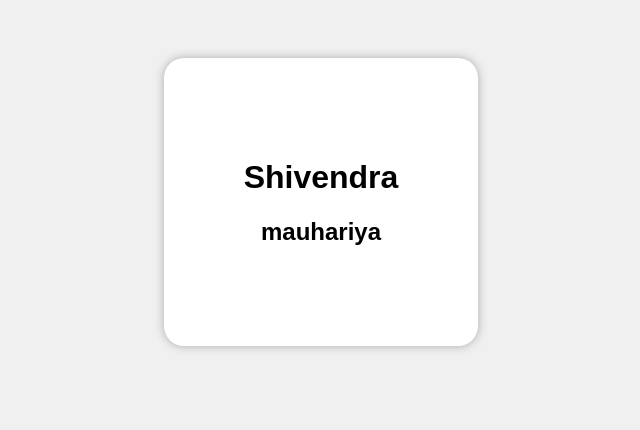
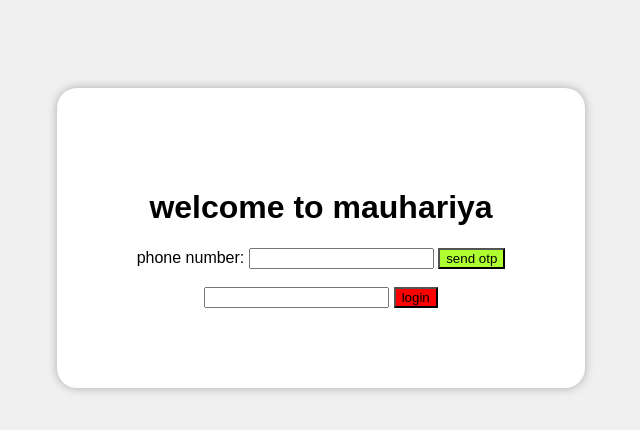
Before and after one commit to Shivendradada123/Age-Calculator, a plain HTML site: page pratice 02/index.html in a window 1280 px wide. Shown: the whole page, without its empty margins (319-959 px from the left). Drawn offline with Linux system fonts and the light colour scheme.

Commit message:
add javascript

```diff
--- a/pratice 02/index.html
+++ b/pratice 02/index.html
@@ -1,17 +1,18 @@
 <!DOCTYPE html>
 <html lang="en">
   <head>
-    <meta charset="UTF-8">
-    <meta name="viewport" content="width=device-width, initial-scale=1.0">
+    <meta charset="UTF-8" />
+    <meta name="viewport" content="width=device-width, initial-scale=1.0" />
     <title>Document</title>
     <style>
       body {
         font-family: Arial, sans-serif;
         text-align: center;
         background: #f0f0f0;
-      padding: 50px;
+        padding: 80px;
+        margin: 70px 70px 70px 70p;
       }
-        div{
+      div {
         background: white;
         padding: 80px;
         border-radius: 20px;
@@ -21,9 +22,18 @@
     </style>
   </head>
   <body>
-   <div >
-    <span><h1>Shivendra</h1></span>
-    <span><h2>mauhariya</h2></span>
+    <div>
+      <span><h1>welcome to mauhariya</h1></span>
+      phone number: <input type="number" />
+      <button style="background-color: greenyellow" id="otp" onclick="alert('your otp is 486661')">send otp</button> <br />
+      <br />
+
+<input type="number">
+      <button style="background-color: red">login</button>
+      <script>
+        const otp = document.getElementById('otp')
+
+      </script>
     </div>
   </body>
 </html>
```
Lines whose indentation alone changed are shown as unchanged.
